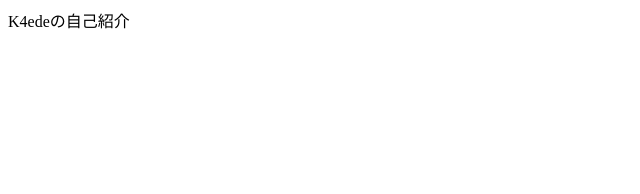
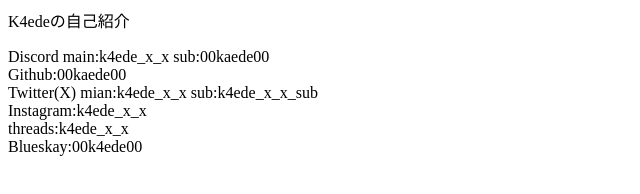
Before and after one commit to 00Kaede00/k4ede_x_x, a plain HTML site: page index.html in a window 1280 px wide. Shown: the whole page, without its empty margins (0-640 px from the left). Drawn offline with Linux system fonts and the light colour scheme.

Commit message:
Add files via upload

```diff
--- a/index.html
+++ b/index.html
@@ -6,6 +6,6 @@
 </head>
 <body>
     </h1>K4edeの自己紹介</h1>
-
+    <p>Discord main:k4ede_x_x sub:00kaede00<br>Github:00kaede00<br>Twitter(X) mian:k4ede_x_x sub:k4ede_x_x_sub<br>Instagram:k4ede_x_x<br>threads:k4ede_x_x<br>Blueskay:00k4ede00<br></p>
 </body>
 </html>
```
